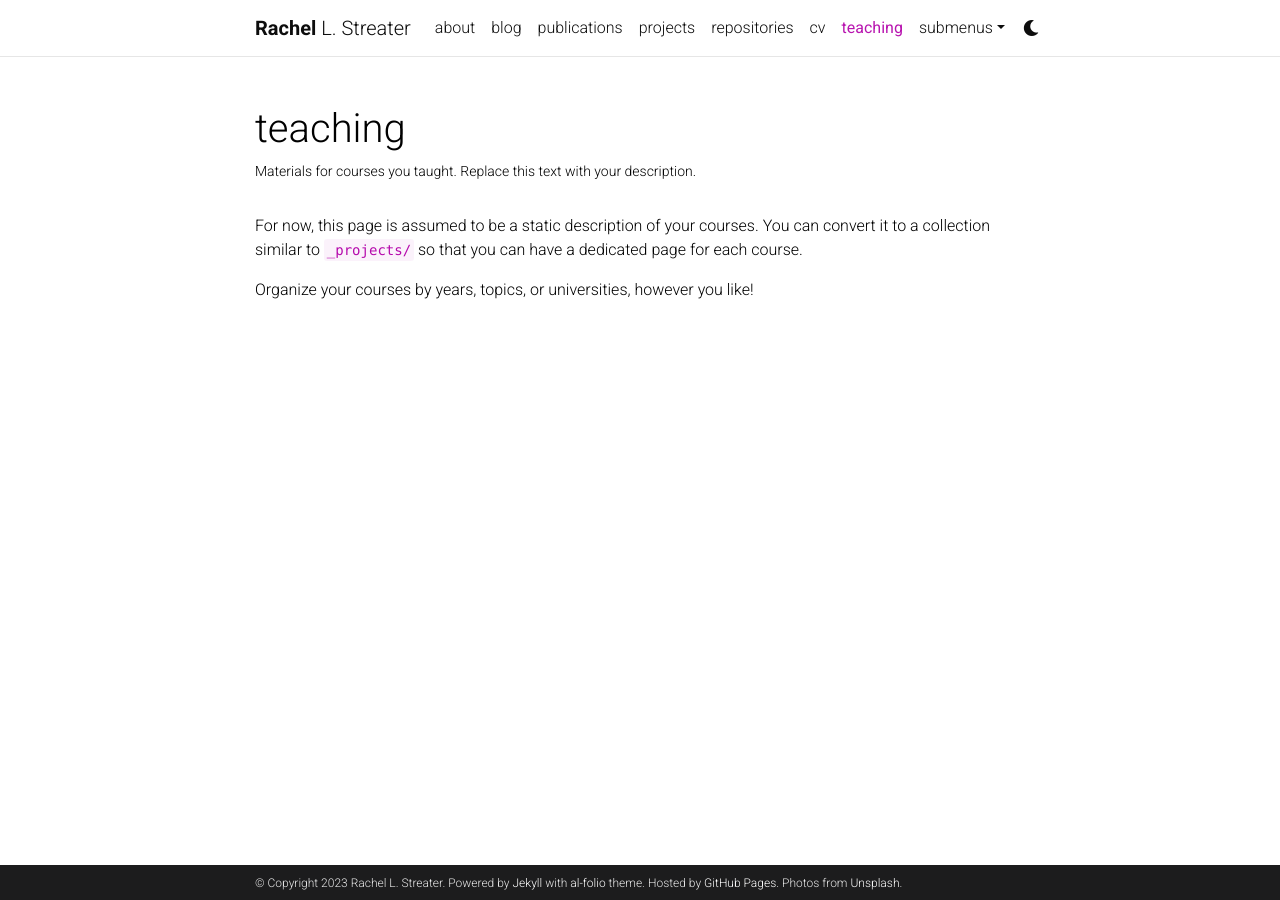
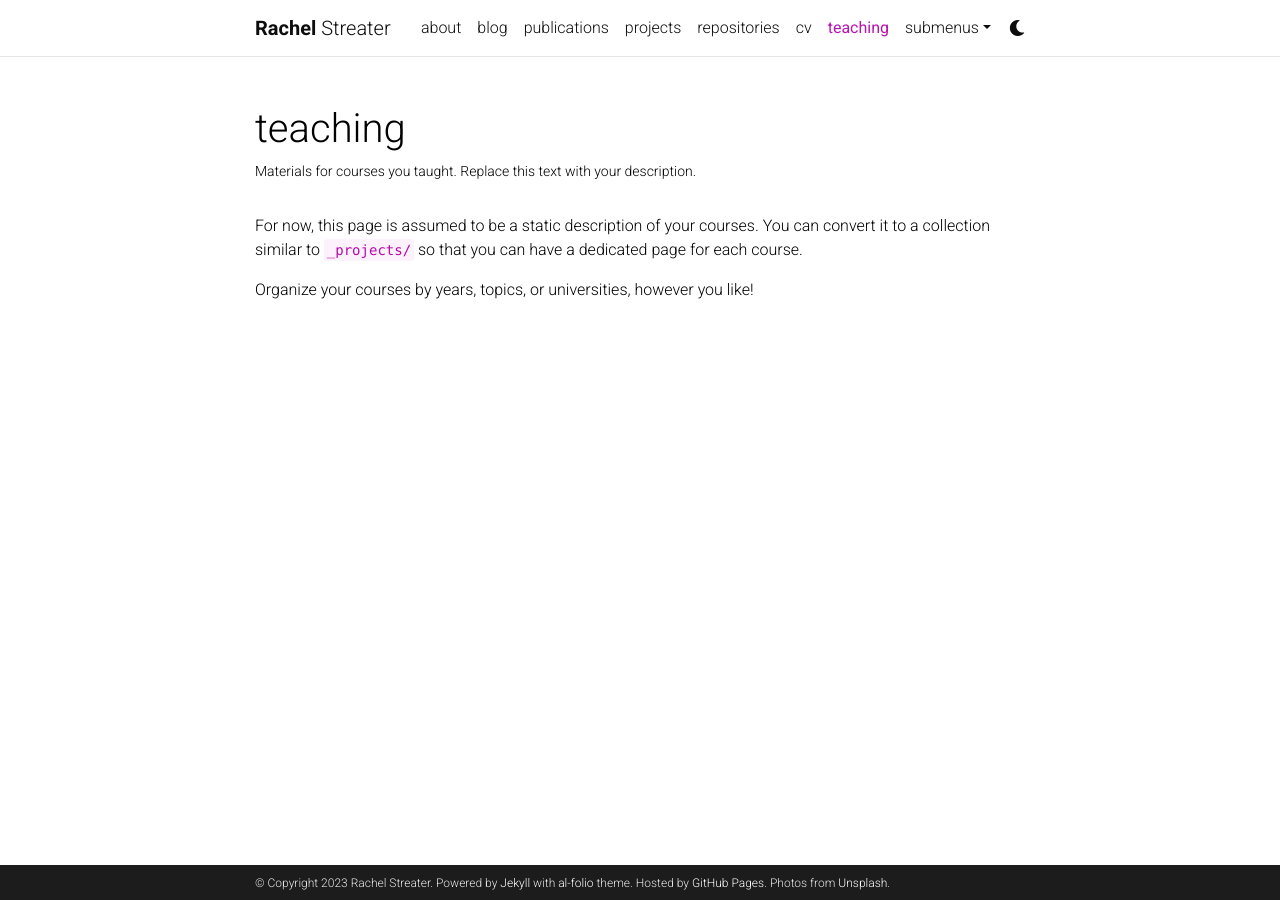
Before and after one commit to rachelstreater/rachelstreater.github.io, a Jekyll site: the page built from _pages/teaching.md, in a window 1280 px wide. Built offline with Jekyll 4.4.1, drawn with Linux system fonts in a browser that asks for light colours; comment, search, counter and statistics services are not loaded; a style sheet for code colours, icons or effects is not loaded.

Commit message:
remove l

```diff
--- a/_config.yml
+++ b/_config.yml
@@ -4,7 +4,7 @@
 
 title: blank # the website title (if blank, full name will be used instead)
 first_name: Rachel
-middle_name: L.
+middle_name:
 last_name: Streater
 email: you@example.com
 description: > # the ">" symbol means to ignore newlines until "footer_text:"
@@ -19,7 +19,7 @@
 icon: ⚛️  # the emoji used as the favicon (alternatively, provide image name in /assets/img/)
 
 url: https://rachelstreater.github.io # the base hostname & protocol for your site
-baseurl: /al-folio # the subpath of your site, e.g. /blog/
+baseurl: # the subpath of your site, e.g. /blog/
 last_updated: false # set to true if you want to display last updated in the footer
 impressum_path:  # set to path to include impressum link in the footer, use the same path as permalink in a page, helps to conform with EU GDPR
 
```
